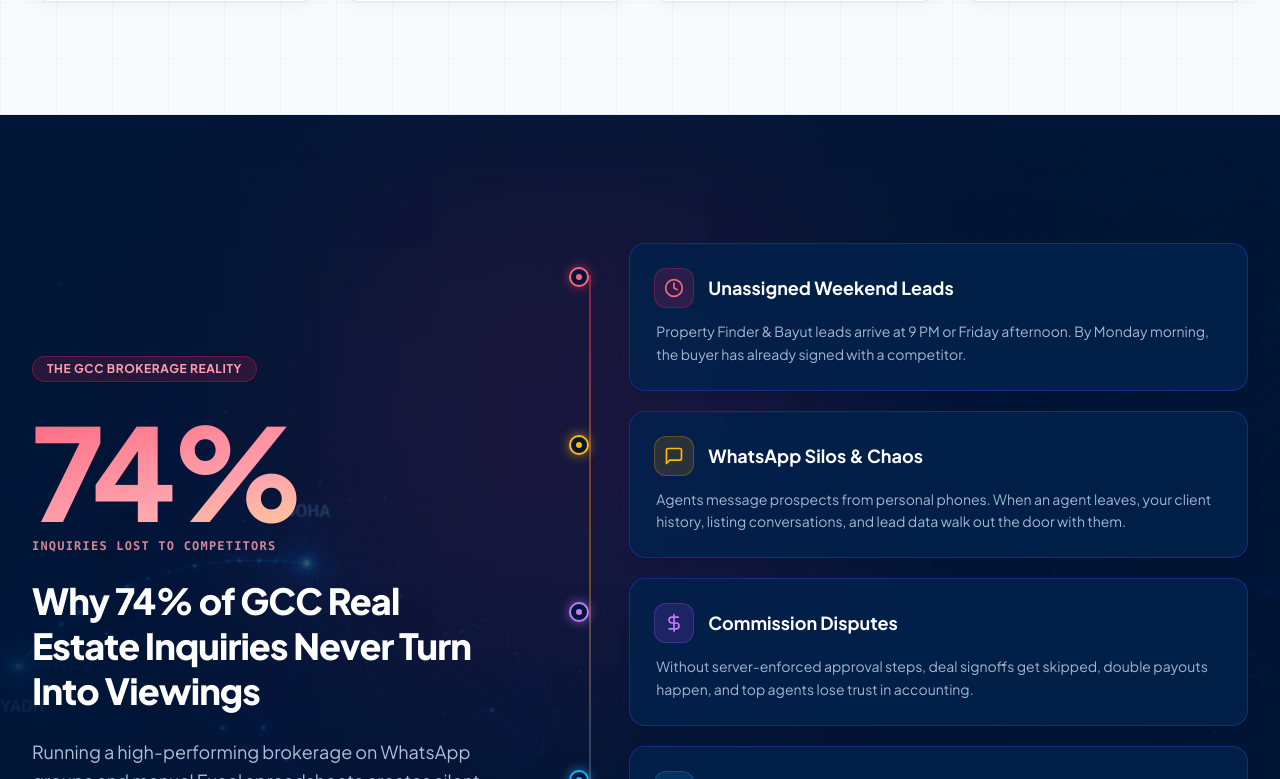
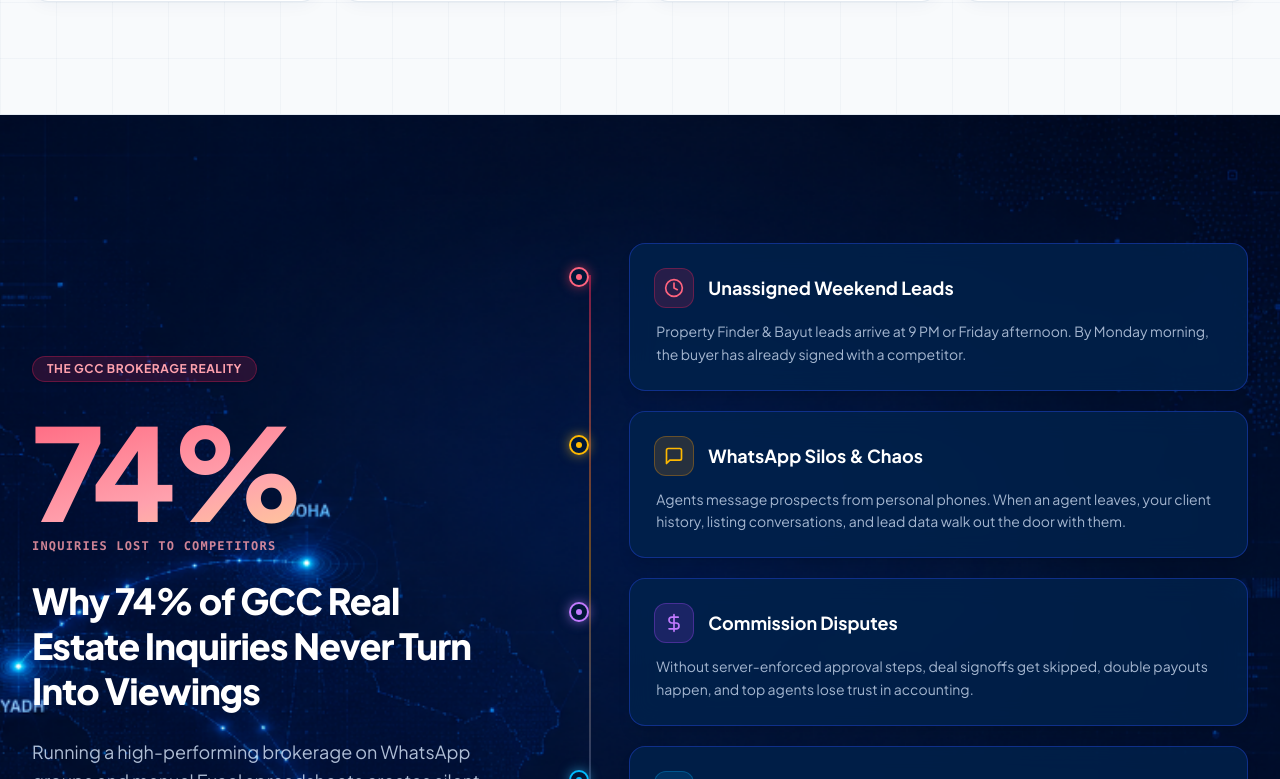
Before and after one commit to mwaqarkt/aqarqore-landing-page, a React (Vite) app: page / in a window 1280 px wide. Shown: the part 2881-3660 px from the top of the page. Built offline with nearby package versions, Linux system fonts and the light colour scheme.

Commit message:
style: remove all color gradient overlays from Problem section so background image shows with 100% clarity

```diff
--- a/src/App.jsx
+++ b/src/App.jsx
@@ -1261,16 +1261,11 @@
       {/* 4. PROBLEM / AGITATION SECTION: 74% REVENUE LEAK CONNECTED SYSTEM          */}
       {/* -------------------------------------------------------------------------- */}
       <section id="problem" className="py-24 sm:py-32 bg-[#001738] text-white relative border-b border-blue-950/80 overflow-hidden">
-        {/* Layer 1: GCC Telemetry & Holographic Regional Map Artwork */}
+        {/* Layer 1: GCC Telemetry & Holographic Regional Map Artwork (Full Clarity, Zero Gradient Overlays) */}
         <div
-          className="absolute inset-0 z-0 bg-cover bg-center bg-no-repeat pointer-events-none opacity-80"
+          className="absolute inset-0 z-0 bg-cover bg-center bg-no-repeat pointer-events-none opacity-100"
           style={{ backgroundImage: 'url(/gcc-telemetry-bg.png)' }}
         />
-
-        {/* Layer 2: Deep Midnight & Rose/Amber Ambient Gradient Overlays */}
-        <div className="absolute inset-0 bg-gradient-to-r from-[#001738]/85 via-[#001738]/50 to-[#001738]/65 z-0 pointer-events-none" />
-        <div className="absolute inset-0 bg-gradient-to-b from-[#001738]/70 via-transparent to-[#001738]/85 z-0 pointer-events-none" />
-        <div className="absolute top-1/3 left-1/4 -translate-y-1/2 w-[500px] h-[500px] bg-rose-500/10 blur-[120px] pointer-events-none z-0" />
 
         <div className="max-w-7xl mx-auto px-4 sm:px-6 lg:px-8 relative z-10">
 
```
